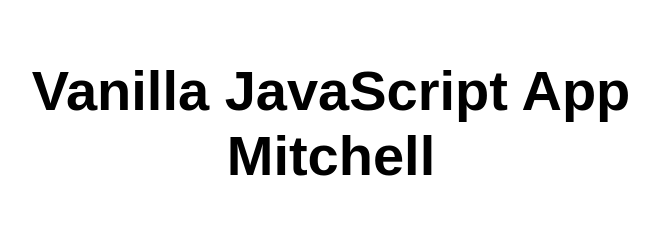
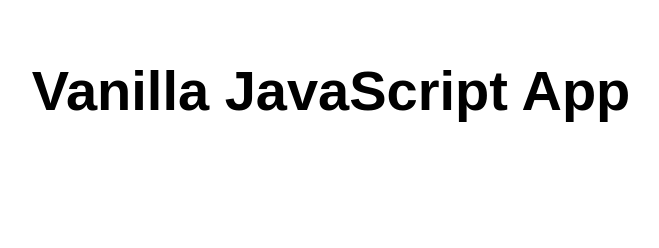
Before and after one commit to Mitchell01234/mijn-eerste-statische-web-app, a website: page src/index.html in a window 1280 px wide. Shown: the whole page, without its empty margins (309-968 px from the left). Drawn offline with Linux system fonts and the light colour scheme.

Commit message:
Update index.html

```diff
--- a/src/index.html
+++ b/src/index.html
@@ -5,12 +5,12 @@
   <meta charset="UTF-8">
   <meta name="viewport" content="width=device-width, initial-scale=1.0">
   <link rel="stylesheet" href="styles.css">
-  <title>Vanilla JavaScript App Mitchell</title>
+  <title>Vanilla JavaScript App</title>
 </head>
 
 <body>
   <main>
-    <h1>Vanilla JavaScript App Mitchell</h1>
+    <h1>Vanilla JavaScript App</h1>
   </main>
 </body>
 
```
